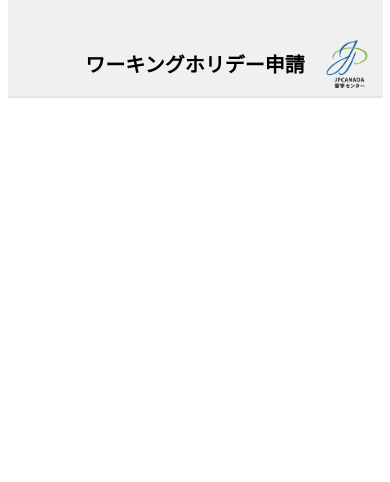
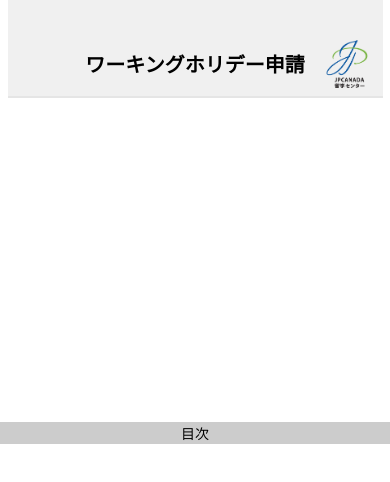
Before and after one commit to ryonz/WorkingHolidayApp, a React Native app: screen / in a window 390 px wide. Shown: the top 482 px of the page. Built offline with nearby package versions, Linux system fonts and the light colour scheme.

Commit message:
created WHApplyIndexBar

```diff
--- a/App.js
+++ b/App.js
@@ -1,8 +1,8 @@
 import React from 'react';
-import { StyleSheet, Text, View } from 'react-native';
+import { StyleSheet, View } from 'react-native';
 
 import WHApplyBar from './src/components/WHApplyBar';
-
+import WHApplyIndexBar from './src/elements/WHApplyIndexBar';
 
 
 export default class App extends React.Component {
@@ -10,6 +10,7 @@ export default class App extends React.Component {
     return (
       <View style={styles.container}>
         <WHApplyBar />
+        <WHApplyIndexBar />
       </View>
     );
   }
@@ -20,6 +21,6 @@ const styles = StyleSheet.create({
     flex: 1,
     backgroundColor: '#fff',
     alignItems: 'center',
-    justifyContent: 'center',
+    justifyContent: 'flex-start',
   },
 });
--- a/src/components/WHApplyBar.js
+++ b/src/components/WHApplyBar.js
@@ -27,7 +27,7 @@ const styles = StyleSheet.create({
   container: {
     flex: 1,
     width: '100%',
-    backgroundColor: '#fff',
+    //backgroundColor: '#fff',
     alignItems: 'center',
     justifyContent: 'center',
   },
--- /dev/null
+++ b/src/elements/WHApplyIndexBar.js
@@ -0,0 +1,36 @@
+import React from 'react';
+import { StyleSheet, Text, View } from 'react-native';
+
+class WHApplyIndexBar extends React.Component {
+  render() {
+    return (
+      <View style={styles.container}>
+        <View style={styles.headerIndexBar}>
+          <Text style={styles.indexTitle}>目次</Text>
+        </View>
+      </View>
+    );
+  }
+}
+
+const styles = StyleSheet.create({
+  container: {
+    flex: 1,
+    width: '100%',
+    backgroundColor: '#fff',
+  },
+  headerIndexBar: {
+    backgroundColor: '#CCCCCC',
+    justifyContent: 'center',
+    alignItems: 'center',
+    width: '100%',
+    height: 22,
+  },
+  indexTitle: {
+    fontSize: 14,
+
+  },
+
+});
+
+export default WHApplyIndexBar;
```
